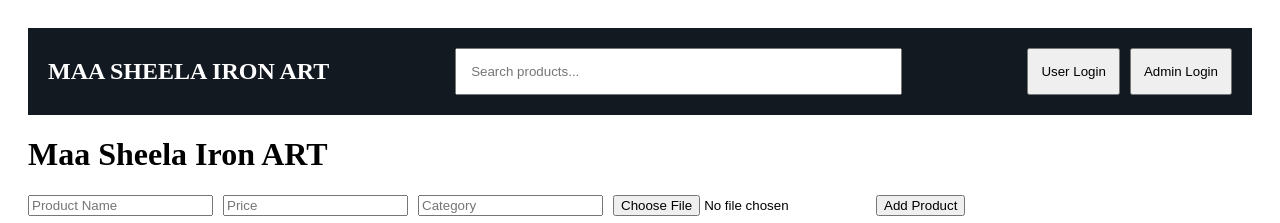
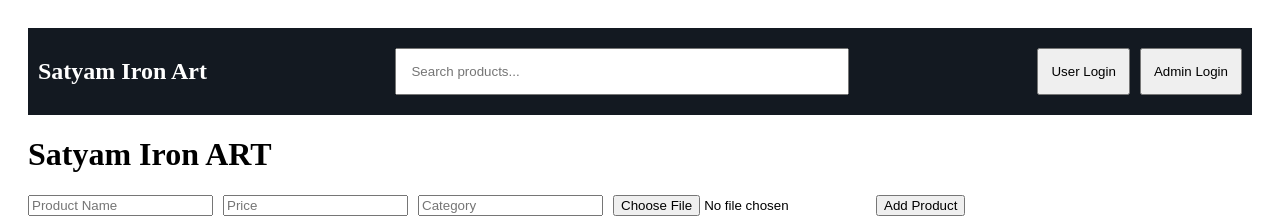
Before and after one commit to 0x01amar/E-Commerical-website, a React app in the folder frontend/: page / in a window 1280 px wide. Shown: the top 223 px of the page. Built offline with nearby package versions, Linux system fonts and the light colour scheme; no server answers; the HTML template or start-up script is replaced by a standard one.

Commit message:
updated shop name

```diff
--- a/frontend/src/App.jsx
+++ b/frontend/src/App.jsx
@@ -116,7 +116,7 @@ function App() {
             {/* Navbar component jisme search pass ho raha hai */}
             <Navbar search={search} setSearch={setSearch} />
 
-            <h1>Maa Sheela Iron ART</h1>
+            <h1>Satyam Iron ART</h1>
 
             {/* product add karne ka form */}
             <form
--- a/frontend/src/components/Navbar.jsx
+++ b/frontend/src/components/Navbar.jsx
@@ -8,7 +8,7 @@ const navigate = useNavigate();
       style={{
         background: "#131921",
         color: "white",
-        padding: "10px 20px",
+        padding: "10px 10px",
         display: "flex",
         alignItems: "center",
         justifyContent: "space-between"
@@ -17,7 +17,7 @@ const navigate = useNavigate();
 
       {/* Logo */}
       <h2 style={{ cursor: "pointer" }}>
-        MAA SHEELA IRON ART
+        <b>Satyam Iron Art</b>
       </h2>
 
 
@@ -30,6 +30,7 @@ const navigate = useNavigate();
           style={{
             width:"35%",
             padding:"14px"
+
           }}
         />
             <div style={{display:"flex",gap:"10px"}}>
```
